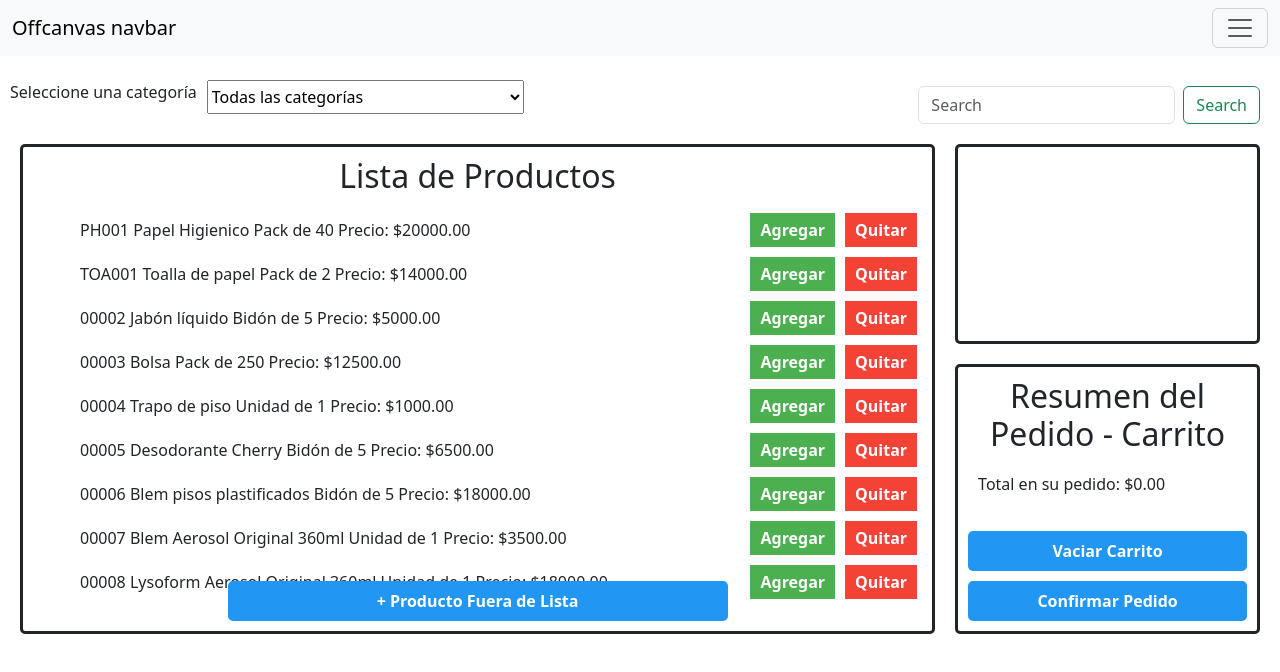
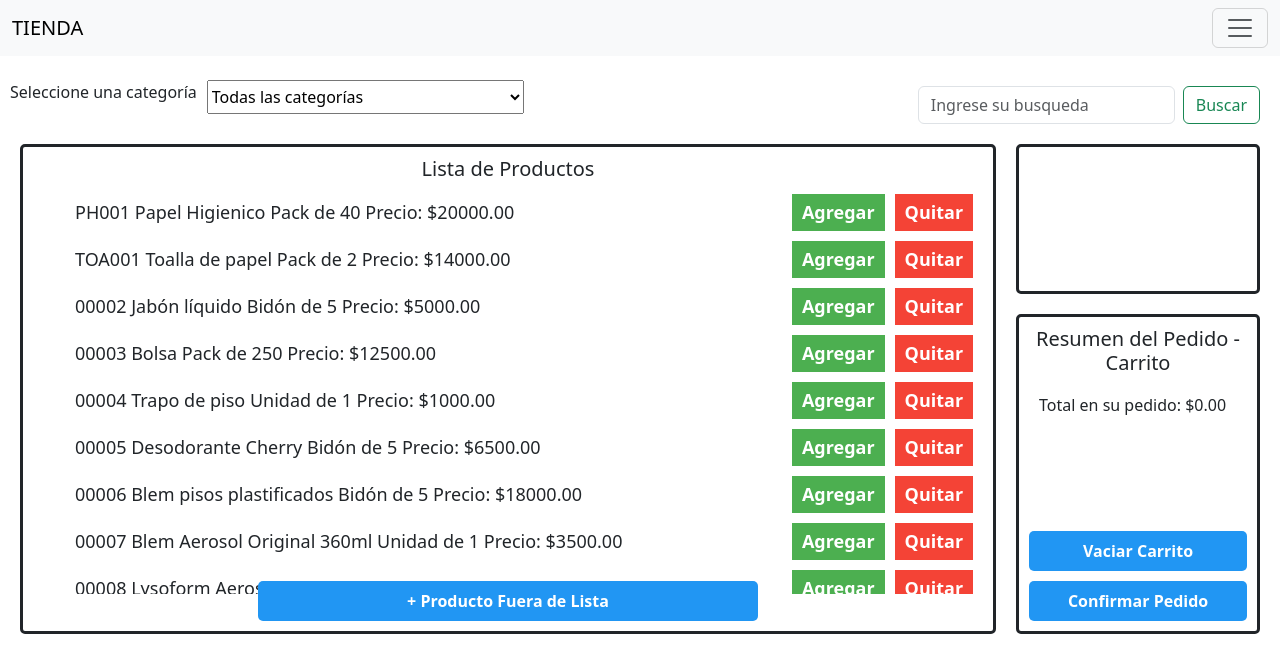
Before and after one commit to JMC432hz/-Coder_Javascript-59970, a plain HTML site: page index.html in a window 1280 px wide. Drawn offline with nearby package versions, Linux system fonts and the light colour scheme; some packages are replaced by stand-ins of ours; a script that the page names is missing.

Commit message:
ENTREGA FINAL - 171024

```diff
--- a/css/style.css
+++ b/css/style.css
@@ -15,12 +15,13 @@ body {
 
 body {
   font-family: 'Poppins', sans-serif;
+
 }
 
 h2 {
   margin-bottom: 10px;
   text-align: center;
-}
+ }
 
 p {
   margin: 10px;
@@ -47,11 +48,12 @@ p {
 #nominadeproductos {
   display: flex;
   flex-direction: column;
-  margin: 10px;
+  margin: 5px;
   width: 100%;
   height: 400px;
   overflow-y: auto;
   padding-right: 10px;
+  font-size: 18px;
 }
 
 /* ... (otros estilos existentes) ... */
@@ -105,7 +107,7 @@ button.quitar {
 }
 
 .seccionlistas {
-  width: 75%;
+  width: 80%;
   border: solid 3px;
   border-radius: 5px;
   padding: 10px;
@@ -116,10 +118,14 @@ button.quitar {
   position: relative;
 }
 
+.seccionlistas h2 {
+  font-size: 20px;
+}
+
 .contenedor-lateral {
   display: flex;
   flex-direction: column;
-  width: 25%;
+  width: 20%;
   gap: 20px;
 }
 
@@ -128,7 +134,7 @@ button.quitar {
   border: solid 3px;
   border-radius: 5px;
   padding: 10px;
-  height: 200px;
+  height: 150px;
   display: flex;
   justify-content: center;
   align-items: center;
@@ -140,10 +146,14 @@ button.quitar {
   border: solid 3px;
   border-radius: 5px;
   padding: 10px;
-  height: 270px;
+  height: 320px;
   display: flex;
   flex-direction: column;
   overflow-y: auto;
+}
+
+.seccioncarrito h2 {
+  font-size: 20px;
 }
 
 #resumenPedidos {
--- a/index.html
+++ b/index.html
@@ -11,22 +11,22 @@
 <header>
     <nav class="navbar bg-body-tertiary fixed-top">
         <div class="container-fluid">
-          <a class="navbar-brand" href="#">Offcanvas navbar</a>
+          <a class="navbar-brand" href="#">TIENDA</a>
           <button class="navbar-toggler" type="button" data-bs-toggle="offcanvas" data-bs-target="#offcanvasNavbar" aria-controls="offcanvasNavbar" aria-label="Toggle navigation">
             <span class="navbar-toggler-icon"></span>
           </button>
           <div class="offcanvas offcanvas-end" tabindex="-1" id="offcanvasNavbar" aria-labelledby="offcanvasNavbarLabel">
             <div class="offcanvas-header">
-              <h5 class="offcanvas-title" id="offcanvasNavbarLabel">Offcanvas</h5>
+              <h5 class="offcanvas-title" id="offcanvasNavbarLabel">MENU</h5>
               <button type="button" class="btn-close" data-bs-dismiss="offcanvas" aria-label="Close"></button>
             </div>
             <div class="offcanvas-body">
               <ul class="navbar-nav justify-content-end flex-grow-1 pe-3">
                 <li class="nav-item">
-                  <a class="nav-link active" aria-current="page" href="#">Home</a>
+                  <a class="nav-link active" aria-current="page" href="#">Cuenta</a>
                 </li>
                 <li class="nav-item">
-                  <a class="nav-link" href="#">Link</a>
+                  <a class="nav-link" href="#">Historial de Pedidos</a>
                 </li>
                 <li class="nav-item dropdown">
                   <a class="nav-link dropdown-toggle" href="#" role="button" data-bs-toggle="dropdown" aria-expanded="false">
@@ -59,8 +59,8 @@
         </div>
         <div>
             <form class="d-flex mt-3" role="search">
-                <input class="form-control me-2" type="search" placeholder="Search" aria-label="Search">
-                <button class="btn btn-outline-success" type="submit">Search</button>
+                <input class="form-control me-2" type="search" placeholder="Ingrese su busqueda" aria-label="Search">
+                <button class="btn btn-outline-success" type="submit">Buscar</button>
               </form>
 
         </div>
```
Also changed, not shown: 1 other file.
